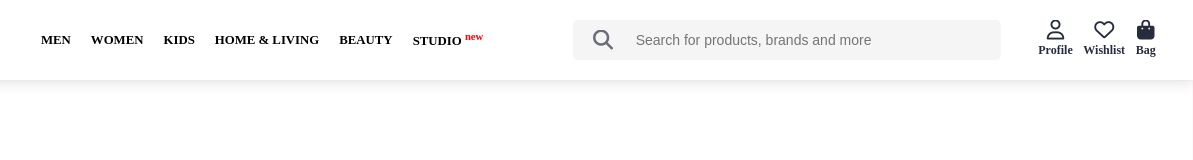
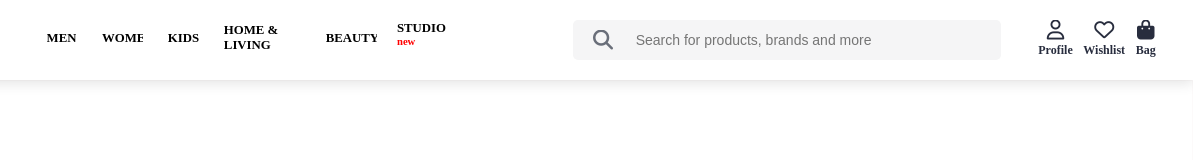
Before and after one commit to Satyajay01/Miyntra_header_Clone, a plain HTML site: page index.html in a window 1280 px wide. Shown: the full height of the page, 87-1280 px from the left. Drawn offline with Linux system fonts and the light colour scheme.

Commit message:
css file update

```diff
--- a/style.css
+++ b/style.css
@@ -56,12 +56,12 @@ header{
     font-weight: bold;
     text-decoration: none;
     color: black;
-    /* height: 100%; */
-    /* display: flex;
+    height: 100%;
+    display: flex;
     justify-content: center;
-    align-items: center; */
-    gap: 20px;
-    /* border: 1px solid red; */
+    align-items: center;
+    /* gap: 20px; */
+
 }
 .HOME_LIVING span{
     display: flex;
@@ -69,6 +69,32 @@ header{
     align-items: center;
 }
 
+
+.MEN{
+    border-bottom: 4px solid transparent;
+    width: 8%;
+}
+.WOMEN{
+    border-bottom: 4px solid transparent;
+    width: 8%;
+
+}
+.KIDS{
+    border-bottom: 4px solid transparent;
+    width: 8%;
+}
+.HOME_LIVING{
+    border-bottom: 4px solid transparent;
+    width: 16%;
+}
+ .BEAUTY{
+    border-bottom: 4px solid transparent;
+    width: 10%;
+}
+.STUDIO{
+    border-bottom: 4px solid transparent;
+    width: 12%;
+}
 
 
 
```
Also changed, not shown: index.html (+21 -12 lines).
